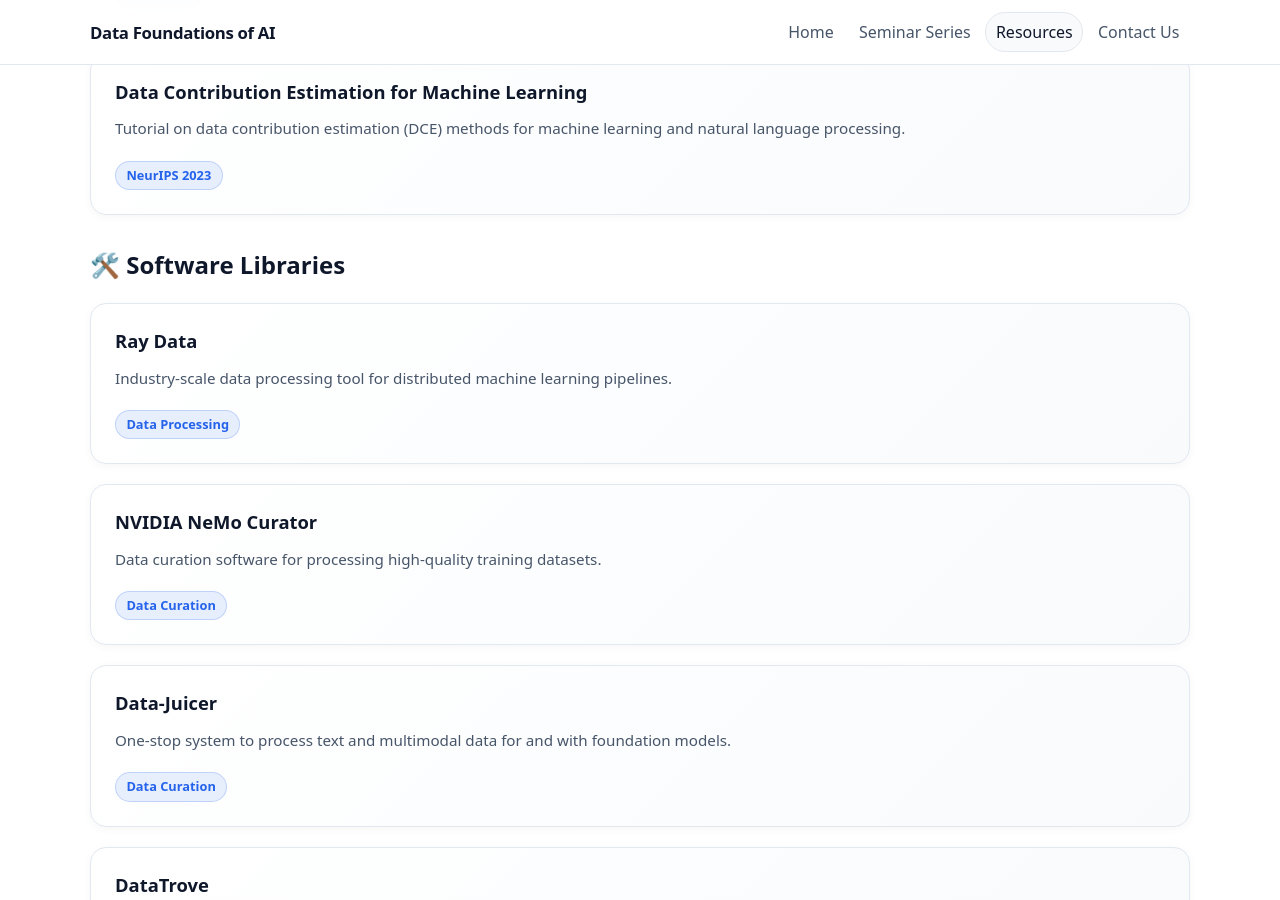
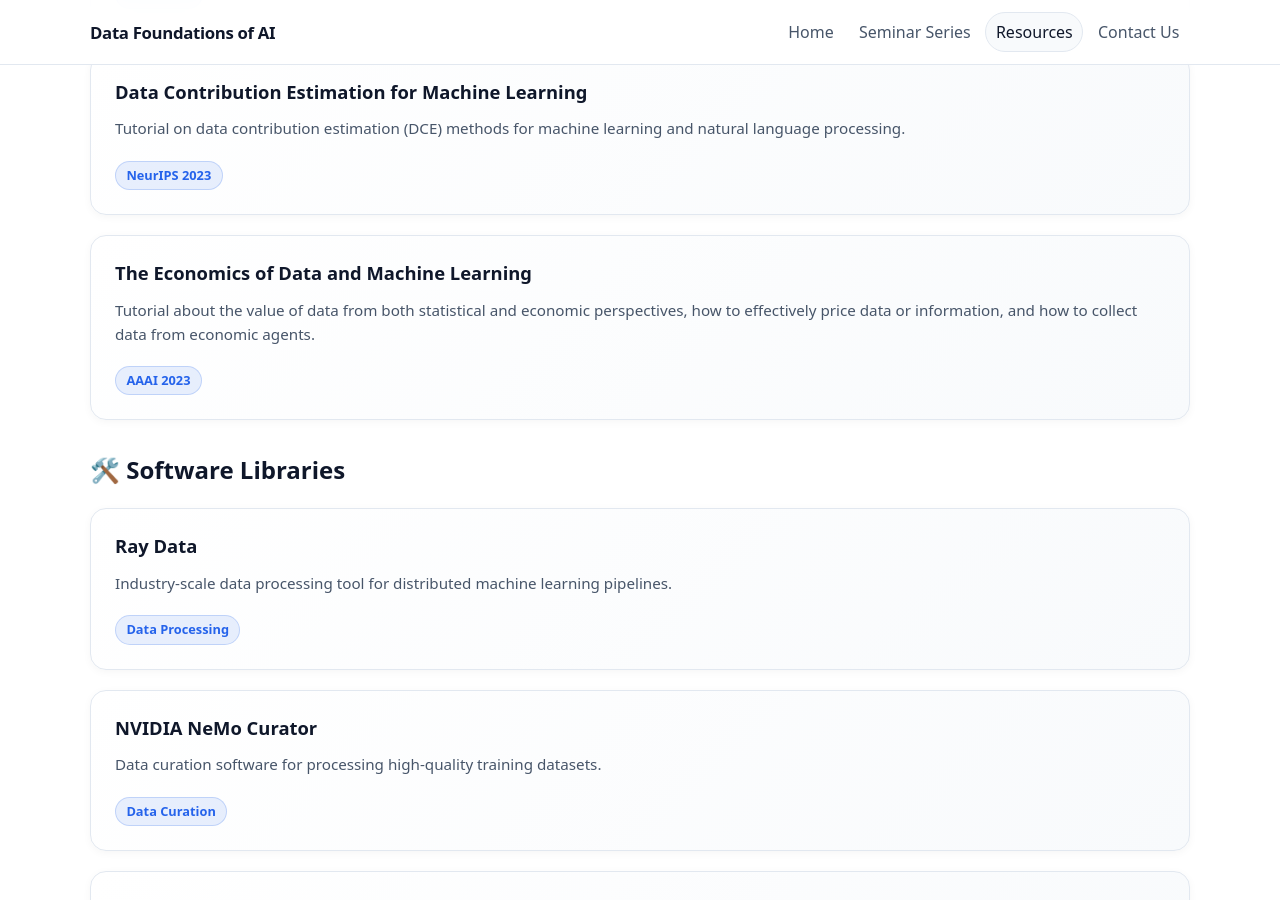
Before and after one commit to Data-Foundations-of-AI/data-foundations-of-ai.github.io, a Jekyll site: the page built from resources/index.md, in a window 1280 px wide and 900 px high, scrolled down 1687 px. Built offline with Jekyll 4.4.1, drawn with Linux system fonts in a browser that asks for light colours.

Commit message:
add tutorial

```diff
--- a/resources/index.md
+++ b/resources/index.md
@@ -63,6 +63,12 @@ A curated resource hub to help newcomers and researchers navigate **Data Foundat
   <h3><a href="https://neurips.cc/virtual/2023/73959">Data Contribution Estimation for Machine Learning</a></h3>
   <p>Tutorial on data contribution estimation (DCE) methods for machine learning and natural language processing.</p>
   <span class="badge">NeurIPS 2023</span>
+</div>
+
+<div class="resource-card">
+  <h3><a href="https://www.haifeng-xu.com/DataEcon-aaai23/index.html">The Economics of Data and Machine Learning</a></h3>
+  <p>Tutorial about the value of data from both statistical and economic perspectives, how to effectively price data or information, and how to collect data from economic agents.</p>
+  <span class="badge">AAAI 2023</span>
 </div>
 
 ## 🛠️ Software Libraries
```
